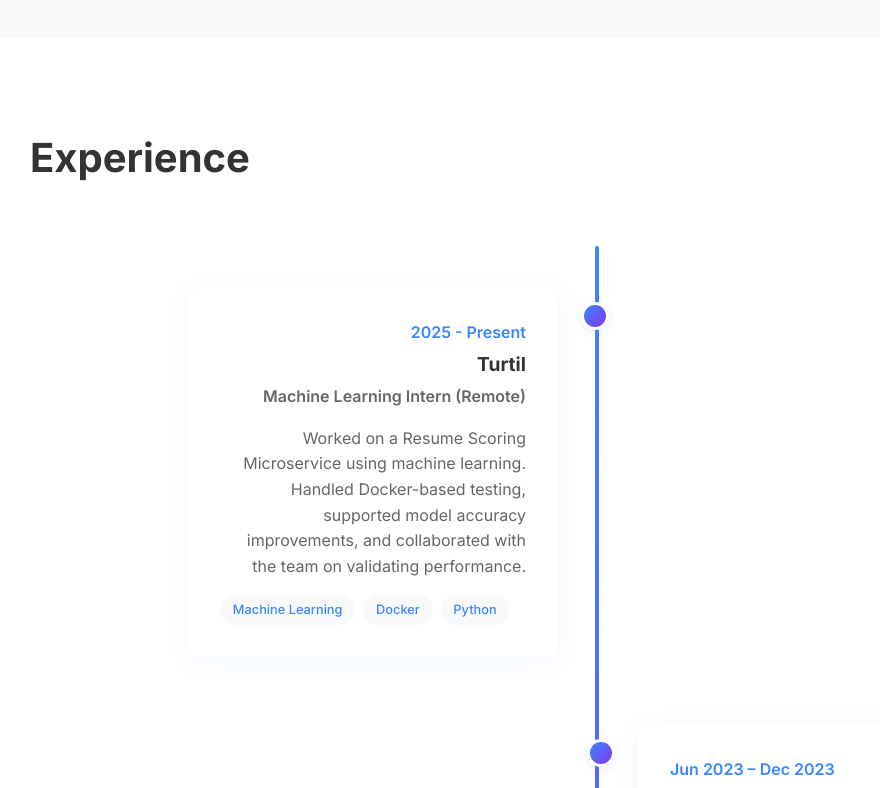
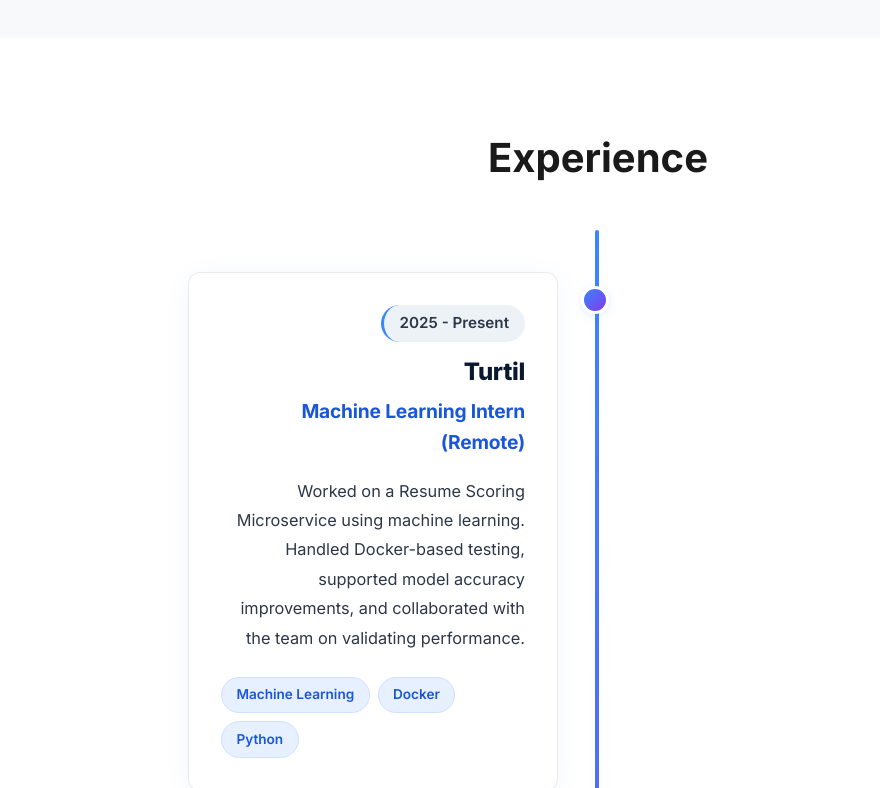
Before and after one commit to rohini070/rohini070.github.io, a plain HTML site: page index.html in a window 1280 px wide. Shown: the part 1220-2008 px from the top of the page, without its empty margins (42-922 px from the left). Drawn offline with Linux system fonts and the light colour scheme.

Commit message:
Enhance experience section with improved visibility and styling

```diff
--- a/css/styles.css
+++ b/css/styles.css
@@ -377,6 +377,17 @@
 /* Experience Section */
 #experience {
     background-color: white;
+    padding: 6rem 0;
+}
+
+#experience .section-title {
+    color: #1a1a1a;
+    font-size: 2.5rem;
+    margin-bottom: 3rem;
+    position: relative;
+    display: block;
+    text-align: center;
+    width: 100%;
 }
 
 .timeline {
@@ -432,12 +443,13 @@
 }
 
 .timeline-content {
-    padding: 2rem;
-    background-color: white;
-    border-radius: 10px;
-    box-shadow: var(--box-shadow);
-    transition: var(--transition);
+    padding: 2.2rem;
+    background-color: #ffffff;
+    border-radius: 12px;
+    box-shadow: 0 5px 25px rgba(0, 0, 0, 0.08);
+    transition: all 0.3s ease;
     height: 100%;
+    border: 1px solid rgba(0, 0, 0, 0.08);
 }
 
 .timeline-content:hover {
@@ -446,28 +458,38 @@
 }
 
 .timeline-date {
-    color: var(--primary-color);
+    color: #2d3748; /* Darker color for better visibility */
     font-weight: 600;
-    margin-bottom: 0.5rem;
+    margin-bottom: 1rem;
     display: inline-block;
+    font-size: 0.95rem;
+    background-color: #edf2f7;
+    padding: 0.4rem 1rem;
+    border-radius: 20px;
+    border-left: 3px solid var(--primary-color);
 }
 
 .timeline-company {
-    font-size: 1.2rem;
-    font-weight: 700;
-    margin-bottom: 0.5rem;
-    color: var(--text-color);
+    font-size: 1.5rem;
+    font-weight: 800;
+    margin-bottom: 0.6rem;
+    color: #0a192f; /* Very dark blue for better contrast */
+    letter-spacing: -0.3px;
 }
 
 .timeline-role {
-    font-weight: 600;
-    margin-bottom: 1rem;
-    color: var(--light-text);
+    font-weight: 700;
+    margin-bottom: 1.2rem;
+    color: #1a56db; /* Slightly darker blue for better contrast */
+    font-size: 1.2rem;
+    letter-spacing: -0.2px;
 }
 
 .timeline-description {
-    color: var(--light-text);
-    margin-bottom: 1rem;
+    color: #2d3748; /* Darker text for better readability */
+    margin-bottom: 1.5rem;
+    line-height: 1.8;
+    font-size: 1.02rem;
 }
 
 .timeline-tags {
@@ -478,12 +500,19 @@
 }
 
 .timeline-tag {
-    background-color: var(--light-bg);
-    color: var(--primary-color);
-    padding: 0.3rem 0.8rem;
+    background-color: #e6f0ff;
+    color: #1a56db;
+    padding: 0.4rem 0.9rem;
     border-radius: 50px;
-    font-size: 0.8rem;
-    font-weight: 500;
+    font-size: 0.85rem;
+    font-weight: 600;
+    border: 1px solid #d0e1ff;
+    transition: all 0.2s ease;
+}
+
+.timeline-tag:hover {
+    background-color: #d0e1ff;
+    transform: translateY(-1px);
 }
 
 /* Projects Section */
@@ -617,19 +646,20 @@
     font-size: 1.25rem;
     font-weight: 700;
     margin-bottom: 0.5rem;
-    color: var(--text-color);
+    color: #1a1a1a; /* Darker text for better visibility */
 }
 
 .education-school {
     font-weight: 600;
-    color: var(--primary-color);
+    color: #0056b3; /* Slightly darker blue for better contrast */
     margin-bottom: 0.5rem;
     display: block;
 }
 
 .education-date {
-    color: var(--light-text);
+    color: #4a4a4a; /* Darker gray for better visibility */
     font-size: 0.9rem;
+    font-weight: 500;
 }
 
 .education-details {
@@ -637,8 +667,9 @@
 }
 
 .education-description {
-    color: var(--light-text);
+    color: #333; /* Darker text for better readability */
     margin-bottom: 1.5rem;
+    line-height: 1.6;
 }
 
 .education-gpa {
```
